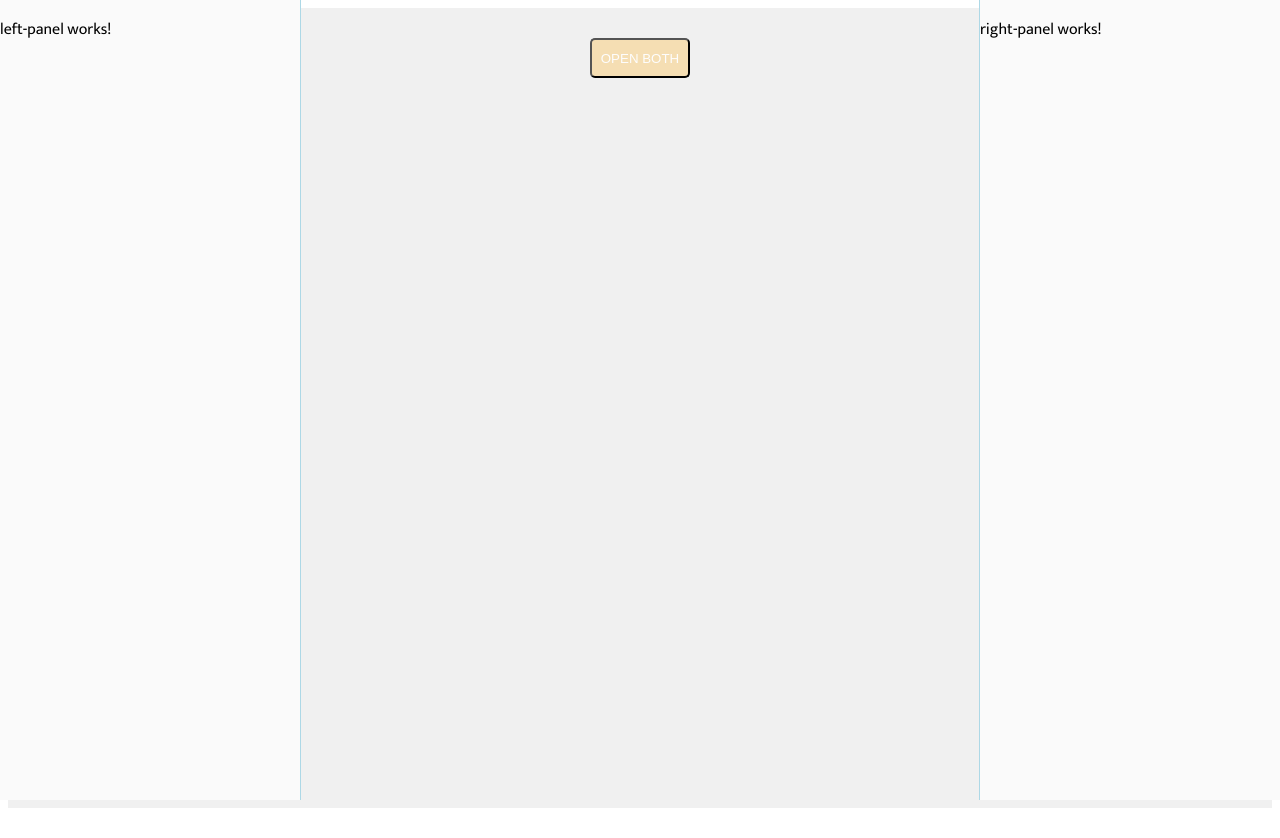
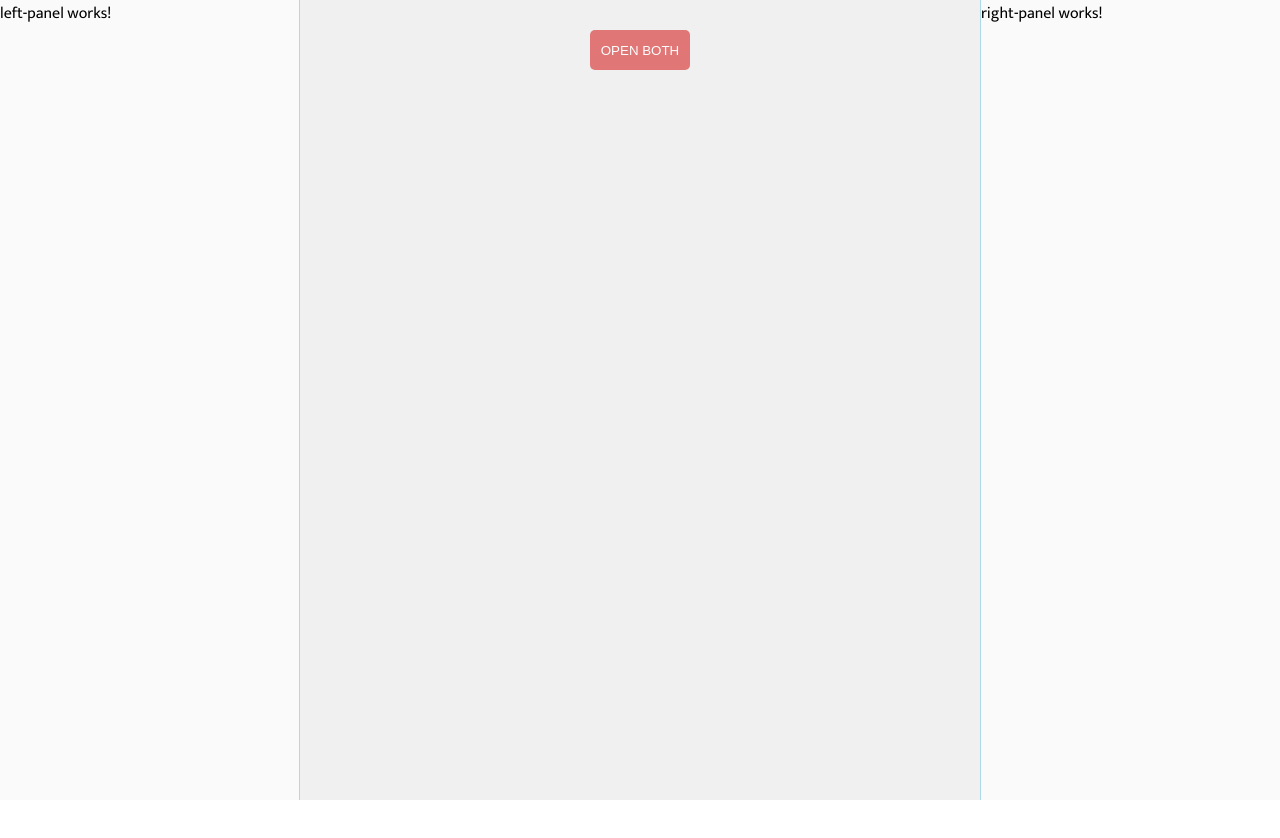
Before and after one commit to keithbmccall/sports-mapping, an Angular app: page / in a window 1280 px wide. After the commit the page ends 800 px from the top, so only its background shows below. Built offline with nearby package versions, Linux system fonts and the light colour scheme.

Commit message:
quick update

```diff
--- a/src/app/shared/containers/central-panel/central-panel.component.css
+++ b/src/app/shared/containers/central-panel/central-panel.component.css
@@ -6,7 +6,7 @@
   padding-top:30px
 }
 button{
-  background: wheat;
+  background: #e07676;
   border-radius: 5px;
   color: #fdfdfd;
 }
--- a/src/app/shared/containers/layout/layout.component.html
+++ b/src/app/shared/containers/layout/layout.component.html
@@ -1,9 +1,9 @@
+<main id="main">
+  <app-central-panel></app-central-panel>
+</main>
 <aside id="left-panel">
   <app-left-panel></app-left-panel>
 </aside>
-<main>
-  <app-central-panel></app-central-panel>
-</main>
 <aside id="right-panel">
   <app-right-panel></app-right-panel>
 </aside>
--- a/src/app/shared/containers/left-panel/left-panel.component.html
+++ b/src/app/shared/containers/left-panel/left-panel.component.html
@@ -1,3 +1,3 @@
-<p>
-  left-panel works!
-</p>
+<aside>
+  <p>left-panel works!</p>
+</aside>
--- a/src/app/shared/containers/right-panel/right-panel.component.html
+++ b/src/app/shared/containers/right-panel/right-panel.component.html
@@ -1,3 +1,3 @@
-<p>
-  right-panel works!
-</p>
+<aside>
+  <p>right-panel works!</p>
+</aside>
--- a/src/styles.css
+++ b/src/styles.css
@@ -1,8 +1,13 @@
 /* You can add global styles to this file, and also import other style files */
+*{
+  margin: 0;
+  padding: 0;
+  border: 0;
+  box-sizing: border-box;
+}
 html {
   height: 100%;
 }
-
 body {
   min-height: 100%;
   font-family: 'Mukta', sans-serif;
```
